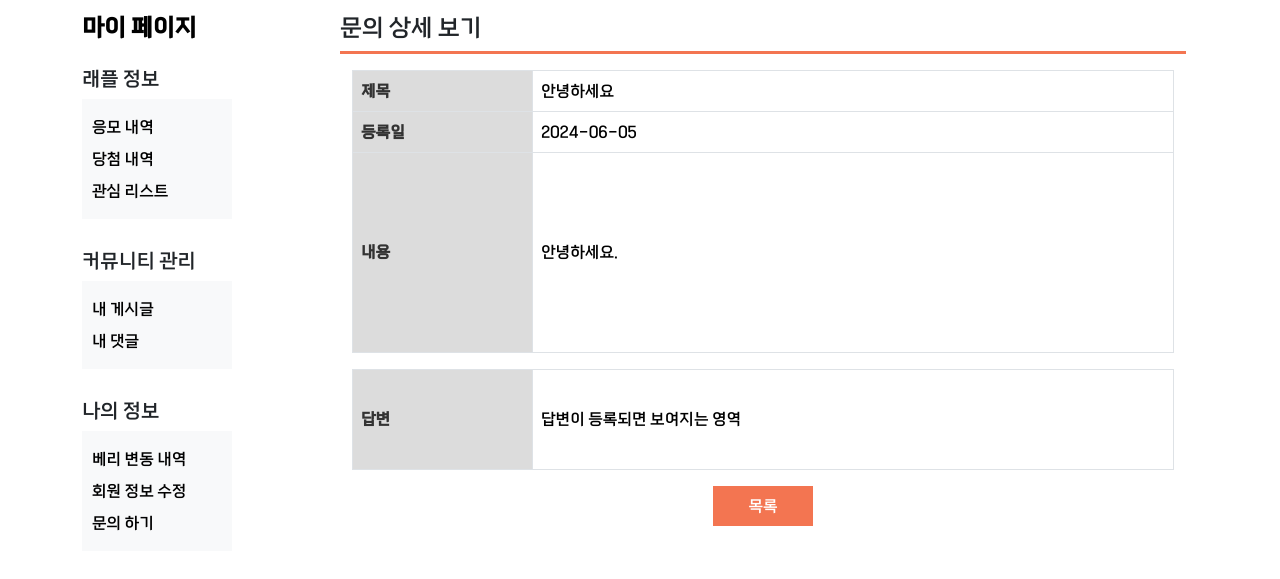
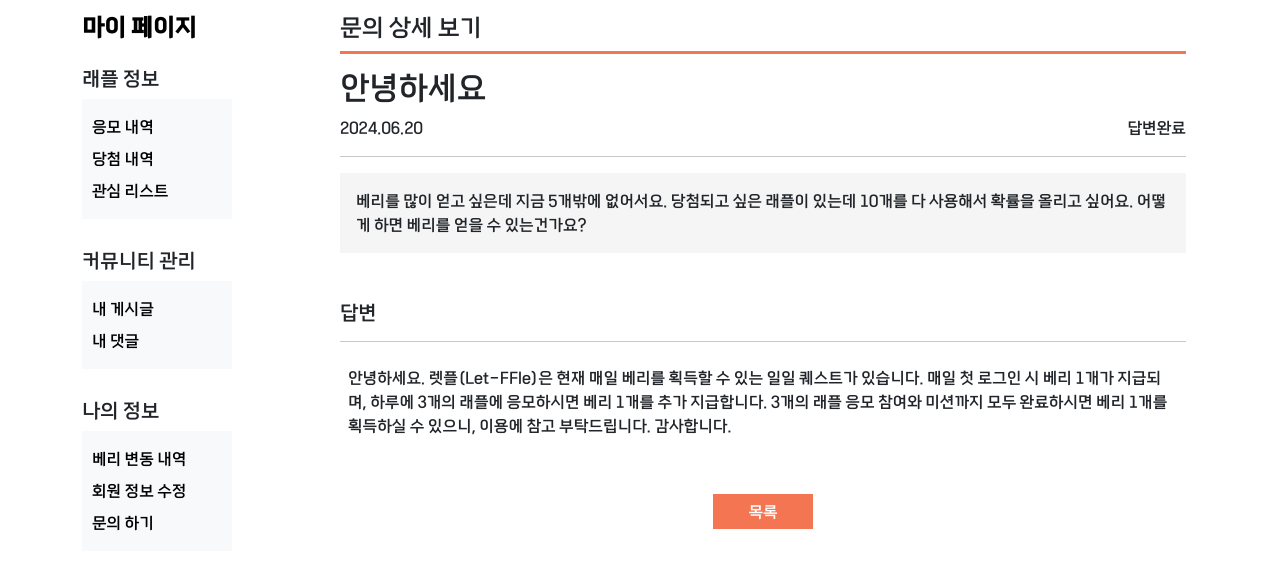
Before and after one commit to byeonnns/let-ffle-front, a Vue app: page /Member/MyPage/InquiryDetails in a window 1280 px wide. Shown: the part 128-707 px from the top of the page. Built offline with nearby package versions, Linux system fonts and the light colour scheme; what vue3-lottie would draw is missing.

Commit message:
Refactor: 디자인 디테일 변경

```diff
--- a/src/views/Admin/AdminMain.vue
+++ b/src/views/Admin/AdminMain.vue
@@ -38,7 +38,7 @@
                                     </tr>
                                 </tbody>
                             </table>
-                            <button class="btn btn-sm rounded-0">바로가기</button>
+                            <button class="btn btn-sm rounded-0"><RouterLink to="/Raffle?rcategory=sports" class="text-white">바로가기</RouterLink></button>
                         </div>
                     </div>
                 </div>
@@ -60,7 +60,7 @@
                                     </tr>
                                 </tbody>
                             </table>
-                            <button class="btn btn-sm rounded-0">바로가기</button>
+                            <button class="btn btn-sm rounded-0"><RouterLink to="/Raffle?rcategory=art" class="text-white">바로가기</RouterLink></button>
                         </div>
                     </div>
                 </div>
@@ -82,7 +82,7 @@
                                     </tr>
                                 </tbody>
                             </table>
-                            <button class="btn btn-sm rounded-0">바로가기</button>
+                            <button class="btn btn-sm rounded-0"><RouterLink to="/Raffle?rcategory=fashion" class="text-white">바로가기</RouterLink></button>
                         </div>
                     </div>
                 </div>
--- a/src/views/Admin/Components/CreateForm.vue
+++ b/src/views/Admin/Components/CreateForm.vue
@@ -4,7 +4,7 @@
             <div style="width: 100%; height:500px;">
                 <div class="form-group row">
                     <label for="btitle" class="col-sm-2 col-form-label">분류</label>
-                    <div class="col-sm-10">
+                    <div class="col-sm-10 align-content-center">
                         <select>
                             <option>공지사항</option>
                             <option>자주 묻는 질문</option>
--- a/src/views/Member/MyPageView/InquiryDetail.vue
+++ b/src/views/Member/MyPageView/InquiryDetail.vue
@@ -6,40 +6,37 @@
                     <div style="border-bottom: 3px solid #F37551;" class="mb-3 header">
                         <h4>문의 상세 보기</h4>
                     </div>
-                    <div class="details">
-                        <div class="container">
-                            <table class="table table-bordered">
-                                <tbody>
-                                    <tr>
-                                        <th class="table-active">제목</th>
-                                        <td>안녕하세요</td>
-                                    </tr>
-                                    <tr>
-                                        <th class="table-active">등록일</th>
-                                        <td>2024-06-05</td>
-                                    </tr>
-                                    <tr class="content-row">
-                                        <th class="table-active">내용</th>
-                                        <td>안녕하세요.</td>
-                                    </tr>
-                                </tbody>
-                            </table>
+                    <div>
+                        <div class="inquiry-title">
+                            <h2>{{ inquiry.ititle }}</h2>
+                        </div>
+                        <div class="inquiry-info d-flex justify-content-between">
                             <div>
-                                <table class="table table-bordered">
-                                    <tbody>
-                                        <tr class="answer-row">
-                                            <th class="table-active">답변</th>
-                                            <td>답변이 등록되면 보여지는 영역</td>
-                                        </tr>
-                                    </tbody>
-                                </table>
+                                {{ inquiry.icreatedat }}
+                            </div>
+                            <div>
+                                {{ inquiry.istatus }}
                             </div>
                         </div>
-                        <div class="text-center">
-                            <RouterLink to="/Member/Mypage/InquiryList">
-                                <button class="btn btn-outline-light btn-sm" style="color: white;">목록</button>
-                            </RouterLink>
+                        <hr/>
+                        <div class="inquiry-content p-3">
+                            {{ inquiry.icontent }}
                         </div>
+
+                        <div class="inquiry-answer mt-5">
+                            <div>
+                                <h5>답변</h5>
+                            </div>
+                            <hr/>
+                            <div class="p-2">
+                                {{ inquiry.ireply }}
+                            </div>
+                        </div>
+                    </div>
+                    <div class="mt-5 text-center">
+                        <RouterLink to="/Member/Mypage/InquiryList">
+                            <button class="btn btn-outline-light btn-sm" style="color: white;">목록</button>
+                        </RouterLink>
                     </div>
                 </div>
             </div>
@@ -48,37 +45,30 @@
 </template>
 
 <script setup>
+import { ref } from 'vue';
+
+const inquiry = ref({
+    ititle: "안녕하세요",
+    icontent: "베리를 많이 얻고 싶은데 지금 5개밖에 없어서요. 당첨되고 싶은 래플이 있는데 10개를 다 사용해서 확률을 올리고 싶어요. 어떻게 하면 베리를 얻을 수 있는건가요?",
+    icreatedat: "2024.06.20",
+    ireply: "안녕하세요. 렛플(Let-FFle)은 현재 매일 베리를 획득할 수 있는 일일 퀘스트가 있습니다. 매일 첫 로그인 시 베리 1개가 지급되며, 하루에 3개의 래플에 응모하시면 베리 1개를 추가 지급합니다. 3개의 래플 응모 참여와 미션까지 모두 완료하시면 베리 1개를 획득하실 수 있으니, 이용에 참고 부탁드립니다. 감사합니다.",
+    istatus: "답변완료"
+});
+
 </script>
 
 <style scoped>
-.table th,
-.table td {
-    vertical-align: middle;
-}
-
-.table-active {
-    background-color: #f5f5f5;
-    font-weight: bold;
-    text-align: left;
-    color: #333;
-    width: 180px;
-}
-
-.content-row {
-    height: 200px;
-}
-
-.answer-row {
-    height: 100px;
-}
-
 .btn {
     width: 100px;
-    height: 40px;
+    height: 35px;
     background-color: #F37551;
     border: none;
     font-size: 16px;
     transition: background-color 0.3s ease;
     border-radius: 0px;
 }
+
+.inquiry-content {
+    background-color: #f5f5f5;
+}
 </style>
--- a/src/views/Member/MyPageView/MypageHome.vue
+++ b/src/views/Member/MyPageView/MypageHome.vue
@@ -35,7 +35,7 @@
                             </div>
                         </div>
 
-                        <div class="mt-3">
+                        <div class="mt-3 p-3">
                             <span class="fw-bold h5">※ 베리 획득 방법</span> <br/>
                             <span> - 매일 첫 로그인 시 베리 1개를 획득할 수 있습니다.</span> <br/>
                             <span> - 하루에 3개 래플에 응모하면 베리 1개를 획득할 수 있습니다. (매일 0시 기준)</span> <br/>
--- a/src/views/Member/MyPageView/UpdateMember.vue
+++ b/src/views/Member/MyPageView/UpdateMember.vue
@@ -513,4 +513,8 @@ input[type="password"] {
     align-content: center;
 
 }
+
+label {
+    padding : 0;
+}
 </style>
```
